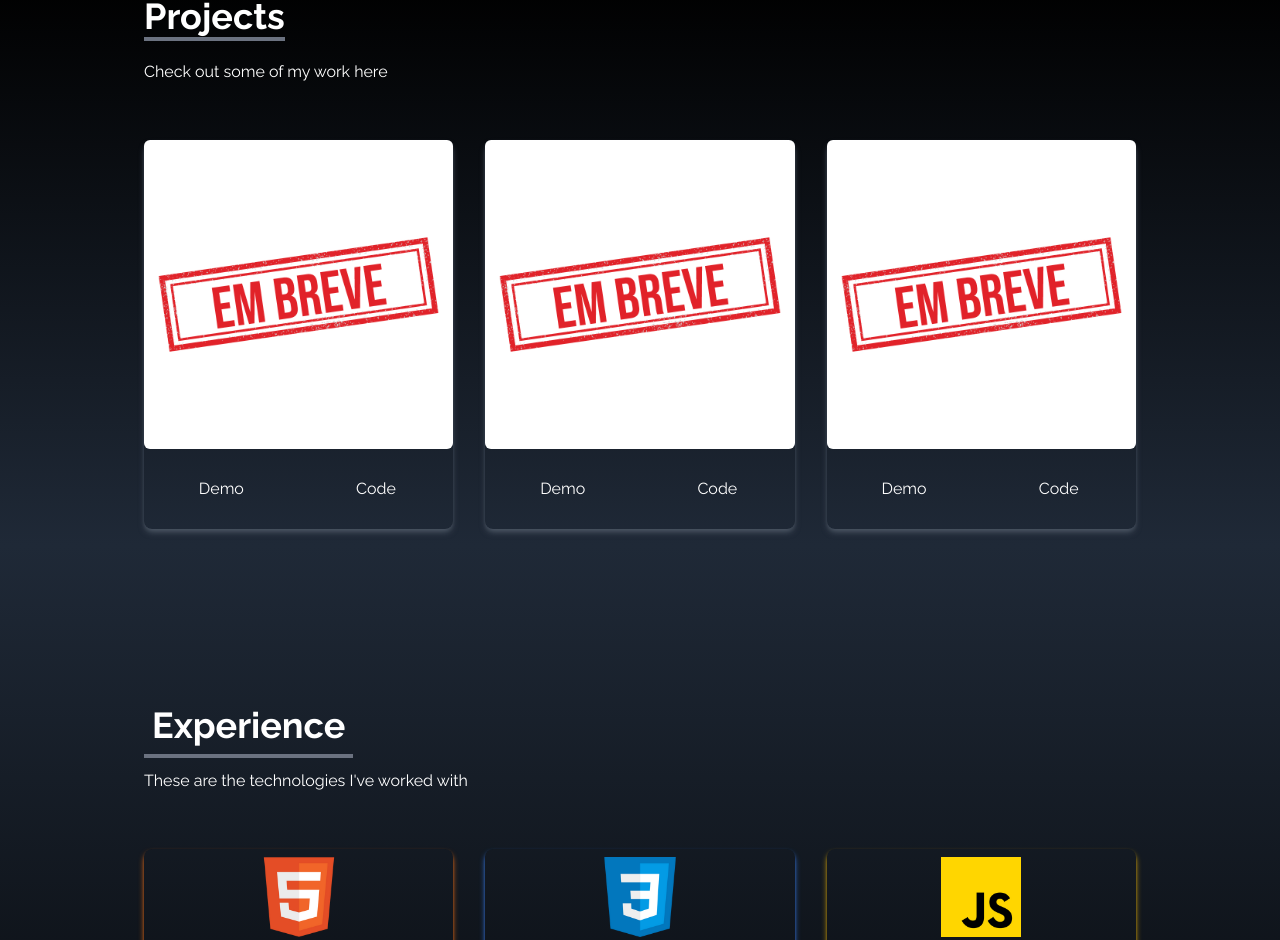
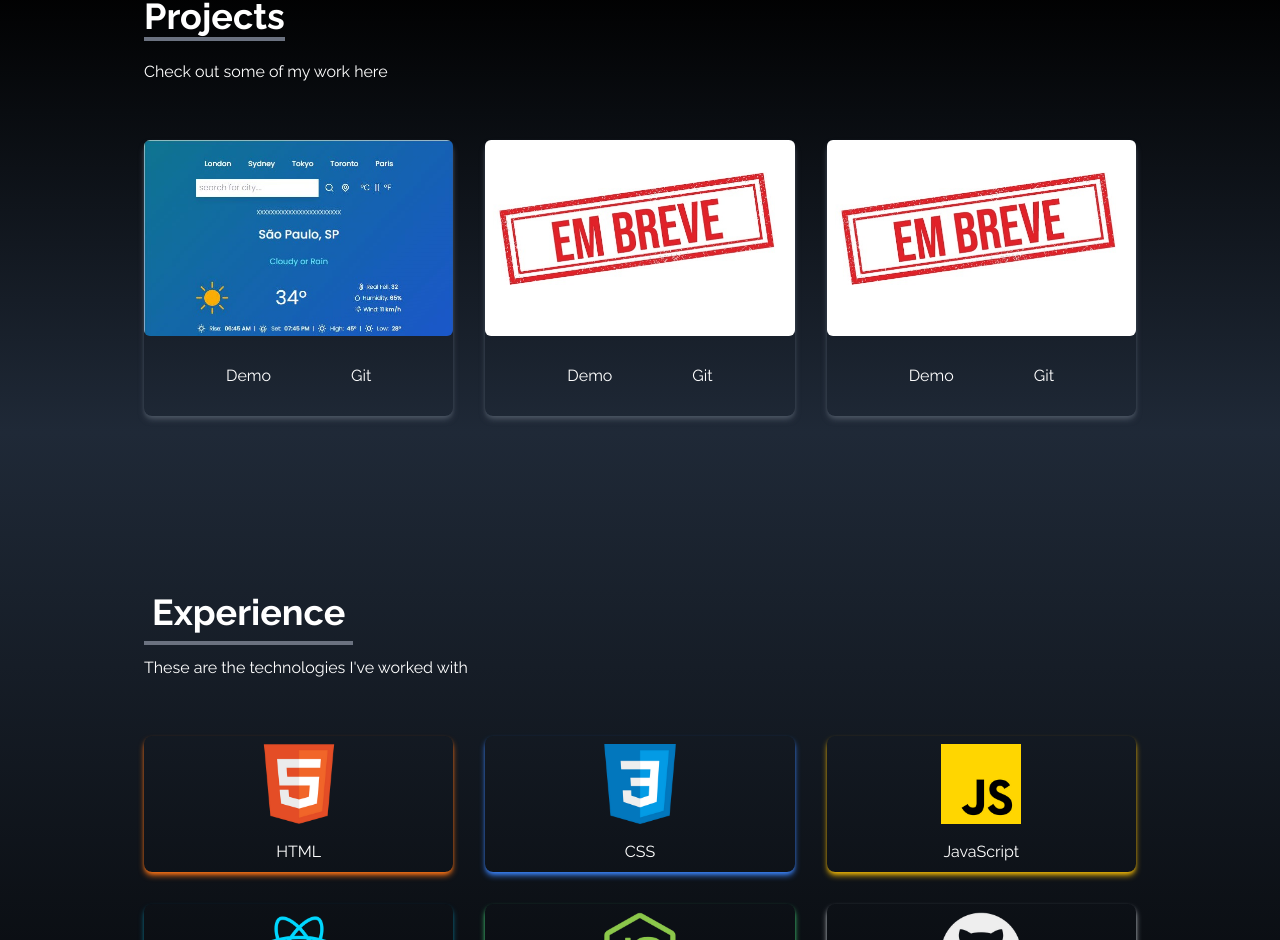
Before and after one commit to Lucas-Alipio/Portfolio, a React (Create React App) app: page / in a window 1280 px wide. Shown: the part 1620-2560 px from the top of the page. Built offline with nearby package versions, Linux system fonts and the light colour scheme; the HTML template or start-up script is replaced by a standard one.

Commit message:
:sparkles: feat: Projects-Weather App

```diff
--- a/src/components/Projects.jsx
+++ b/src/components/Projects.jsx
@@ -1,18 +1,21 @@
 import React from "react";
 import EmBreve from "../assets/projects/EmBreve.jpg";
+import Wheater from "../assets/projects/weather-app.JPG";
 
 const Projects = () => {
   const projects = [
     {
-      id: 0,
+      id: 1,
+      src: Wheater,
+      demo: "https://tiny-licorice-62f8e6.netlify.app/",
+      git: "https://github.com/Lucas-Alipio/react-weather-app",
+    },
+    {
+      id: 2,
       src: EmBreve,
     },
     {
-      id: 1,
-      src: EmBreve,
-    },
-    {
-      id: 2,
+      id: 3,
       src: EmBreve,
     },
   ];
@@ -31,7 +34,7 @@ const Projects = () => {
         </div>
 
         <div className="grid sm:grid-cols-2 md:grid-cols-3 gap-8 px-12 sm:px-0">
-          {projects.map(({ id, src }) => (
+          {projects.map(({ id, src, demo, git }) => (
             <div key={id} className="shadow-md shadow-gray-600 rounded-lg">
               <img
                 src={src}
@@ -39,12 +42,17 @@ const Projects = () => {
                 className="rounded-md cursor-pointer duration-200 hover:scale-110"
               />
               <div className="flex items-center justify-center">
-                <button className="w-1/2 px-6 py-3 m-4 duration-200 hover:scale-110">
-                  Demo
-                </button>
-                <button className="w-1/2 px-6 py-3 m-4 duration-200 hover:scale-110">
-                  Code
-                </button>
+                <a href={demo} target="_blank" rel="noreferrer">
+                  <button className="w-1/2 px-6 py-3 m-4 duration-200 hover:scale-110">
+                    Demo
+                  </button>
+                </a>
+
+                <a href={git} target="_blank" rel="noreferrer">
+                  <button className="w-1/2 px-6 py-3 m-4 duration-200 hover:scale-110">
+                    Git
+                  </button>
+                </a>
               </div>
             </div>
           ))}
```
Also changed, not shown: src/assets/projects/EmBreve.jpg, src/assets/projects/weather-app.JPG (added).
